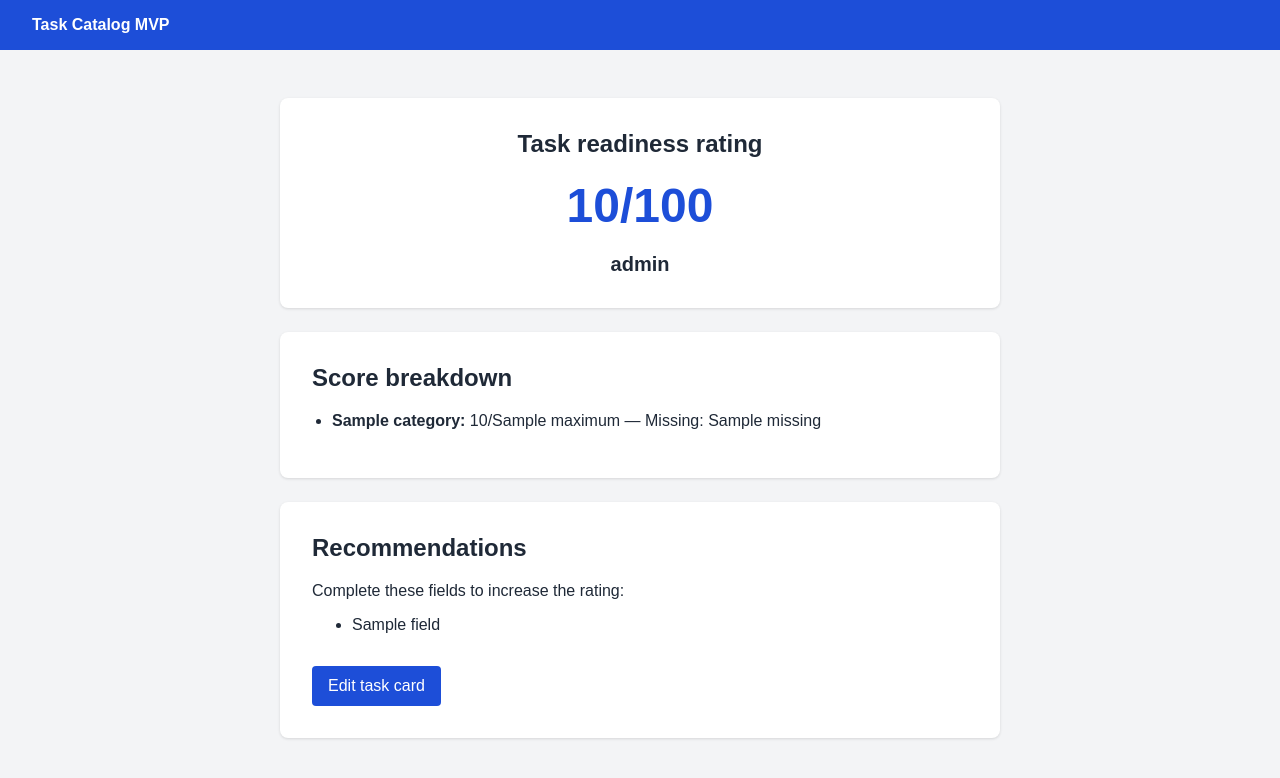
After one commit to BAITC-Hacks/hack-8bfb93dd-slivkiman, a Flask app: template templates/rating.html in a window 1280 px wide. The commit adds this page. Shown: the top 778 px of the page. Run offline with Flask 3, Linux system fonts and the light colour scheme; the template is opened without the code that fills it: most values are stand-ins (such as "Sample title", 1, 10 or a date in 2020).

Commit message:
Add task readiness rating and gamification

```diff
--- a/app.py
+++ b/app.py
@@ -14,6 +14,16 @@ TASK_FIELDS = {
     "success_criteria": "Success criteria", "business_contact": "Business contact",
     "interaction_format": "Interaction format",
 }
+
+SCORE_CATEGORIES = [
+    ("Context + Business need", ("context", "business_need"), 20),
+    ("Available data/materials", ("available_data_materials",), 20),
+    ("Expected result", ("expected_result",), 15),
+    ("Success criteria", ("success_criteria",), 15),
+    ("Constraints", ("constraints",), 10),
+    ("Target users", ("target_users",), 10),
+    ("Business connection", ("business_contact", "interaction_format"), 10),
+]
 
 FALLBACK_QUESTIONS = [
     {"field": "target_users", "question": "Who will use the proposed solution?"},
@@ -77,6 +87,47 @@ def generate_questions(description):
         return FALLBACK_QUESTIONS, "We could not generate AI questions right now. Starter questions are shown so you can continue."
 
 
+def calculate_readiness(card):
+    """Return a transparent, deterministic readiness rating for a task card."""
+    breakdown = []
+    missing_fields = []
+
+    for category, fields, maximum in SCORE_CATEGORIES:
+        completed = [field for field in fields if card.get(field, "").strip()]
+        points_per_field = maximum // len(fields)
+        points = points_per_field * len(completed)
+        missing = [field for field in fields if field not in completed]
+        missing_fields.extend(missing)
+        breakdown.append({
+            "category": category,
+            "points": points,
+            "maximum": maximum,
+            "missing": [TASK_FIELDS[field] for field in missing],
+        })
+
+    score = sum(item["points"] for item in breakdown)
+    if score <= 39:
+        level = "Draft"
+    elif score <= 69:
+        level = "Working"
+    elif score <= 89:
+        level = "Ready"
+    else:
+        level = "Priority"
+
+    return {
+        "score": score,
+        "level": level,
+        "breakdown": breakdown,
+        "missing_fields": [TASK_FIELDS[field] for field in missing_fields],
+    }
+
+
+def card_from_form(form):
+    """Read only the known task-card fields from a submitted form."""
+    return {field: form.get(field, "").strip() for field in TASK_FIELDS}
+
+
 @app.route("/")
 def home():
     return render_template("home.html")
@@ -100,16 +151,29 @@ def clarify_task():
 @app.route("/task-card", methods=["POST"])
 def task_card():
     """Create an editable card from the user's description and answers only."""
-    card = {field: "" for field in TASK_FIELDS}
-    card["business_need"] = request.form.get("description", "").strip()
-    for field in TASK_FIELDS:
-        answer = request.form.get(field, "").strip()
-        if answer:
-            if field == "business_need" and card[field]:
-                card[field] = f"{card[field]}\n\n{answer}"
-            else:
-                card[field] = answer
+    card = card_from_form(request.form)
+    description = request.form.get("description", "").strip()
+    if description:
+        if card["business_need"]:
+            card["business_need"] = f"{description}\n\n{card['business_need']}"
+        else:
+            card["business_need"] = description
     return render_template("task_card.html", card=card, field_labels=TASK_FIELDS)
+
+
+@app.route("/rating", methods=["POST"])
+def rating():
+    """Calculate a deterministic readiness rating from the confirmed card."""
+    card = card_from_form(request.form)
+    return render_template("rating.html", card=card, rating=calculate_readiness(card),
+                           field_labels=TASK_FIELDS)
+
+
+@app.route("/edit-task-card", methods=["POST"])
+def edit_task_card():
+    """Return to the editable card without losing submitted values."""
+    return render_template("task_card.html", card=card_from_form(request.form),
+                           field_labels=TASK_FIELDS)
 
 
 if __name__ == "__main__":
--- a/static/style.css
+++ b/static/style.css
@@ -79,3 +79,9 @@ button, .button {
 .error { background: #fee2e2; color: #991b1b; }
 .notice { background: #fef3c7; color: #92400e; }
 .question { margin: 0.25rem 0 0.5rem; }
+
+.rating-summary { text-align: center; }
+.score { color: #1d4ed8; font-size: 3rem; font-weight: bold; margin: 0; }
+.level { font-size: 1.25rem; font-weight: bold; margin-bottom: 0; }
+.breakdown { padding-left: 1.25rem; }
+.breakdown li { margin: 0.75rem 0; }
--- /dev/null
+++ b/templates/rating.html
@@ -0,0 +1,42 @@
+{% extends "base.html" %}
+
+{% block title %}Task Readiness Rating | Task Catalog MVP{% endblock %}
+
+{% block content %}
+<section class="card rating-summary">
+    <h1>Task readiness rating</h1>
+    <p class="score">{{ rating.score }}/100</p>
+    <p class="level">{{ rating.level }}</p>
+</section>
+
+<section class="card">
+    <h2>Score breakdown</h2>
+    <ul class="breakdown">
+        {% for item in rating.breakdown %}
+            <li>
+                <strong>{{ item.category }}:</strong> {{ item.points }}/{{ item.maximum }}
+                {% if item.missing %}<span> — Missing: {{ item.missing | join(', ') }}</span>{% endif %}
+            </li>
+        {% endfor %}
+    </ul>
+</section>
+
+<section class="card">
+    <h2>Recommendations</h2>
+    {% if rating.missing_fields %}
+        <p>Complete these fields to increase the rating:</p>
+        <ul>
+            {% for field in rating.missing_fields %}<li>{{ field }}</li>{% endfor %}
+        </ul>
+    {% else %}
+        <p>All score-related information is complete.</p>
+    {% endif %}
+
+    <form method="post" action="{{ url_for('edit_task_card') }}">
+        {% for field, value in card.items() %}
+            <input type="hidden" name="{{ field }}" value="{{ value }}">
+        {% endfor %}
+        <button type="submit">Edit task card</button>
+    </form>
+</section>
+{% endblock %}
--- a/templates/task_card.html
+++ b/templates/task_card.html
@@ -6,11 +6,12 @@
 <section class="card">
     <h1>Editable task card</h1>
     <p>Review and edit this card before a later-stage confirmation step. Empty fields mean no information was provided yet.</p>
-    <form>
+    <form method="post" action="{{ url_for('rating') }}">
         {% for field, label in field_labels.items() %}
             <label for="{{ field }}">{{ label }}</label>
             <textarea id="{{ field }}" name="{{ field }}" rows="3">{{ card[field] }}</textarea>
         {% endfor %}
+        <button type="submit">Confirm and calculate rating</button>
     </form>
 </section>
 {% endblock %}
```
Also changed, not shown: README.md.
